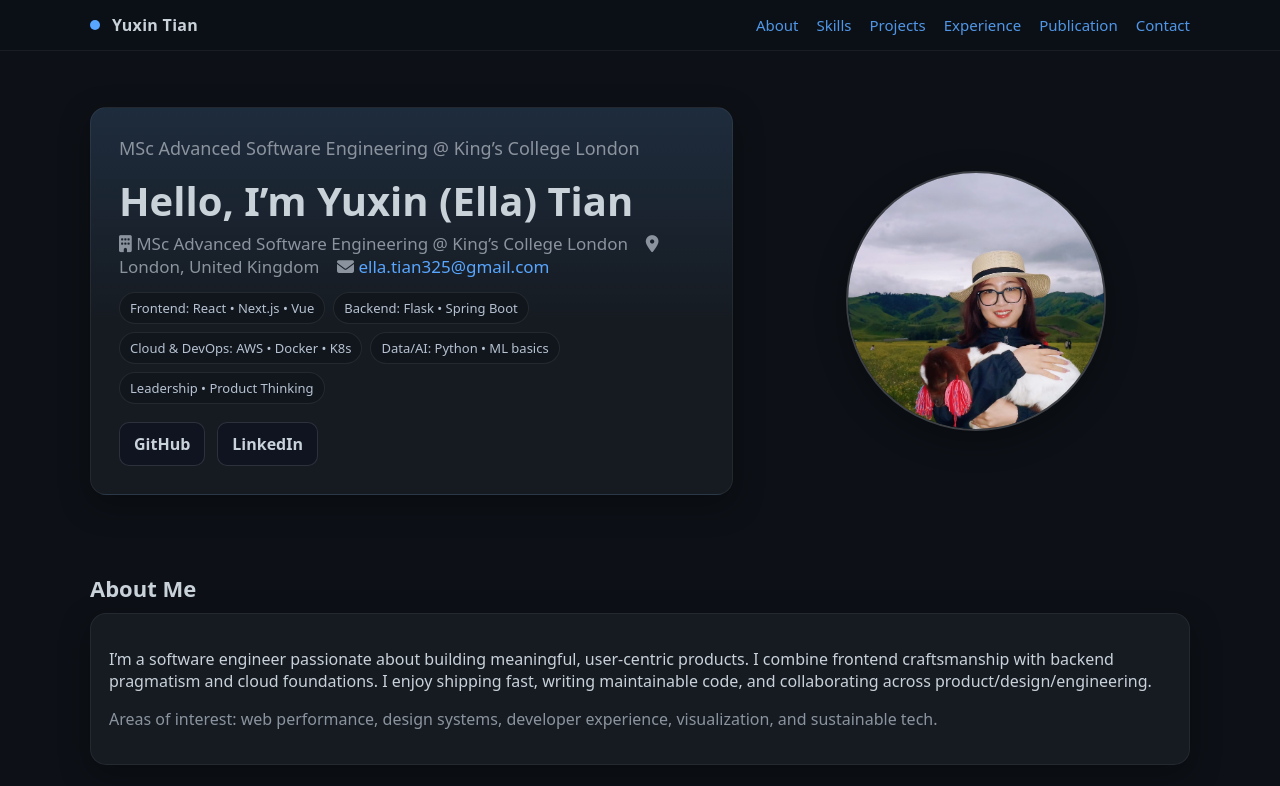
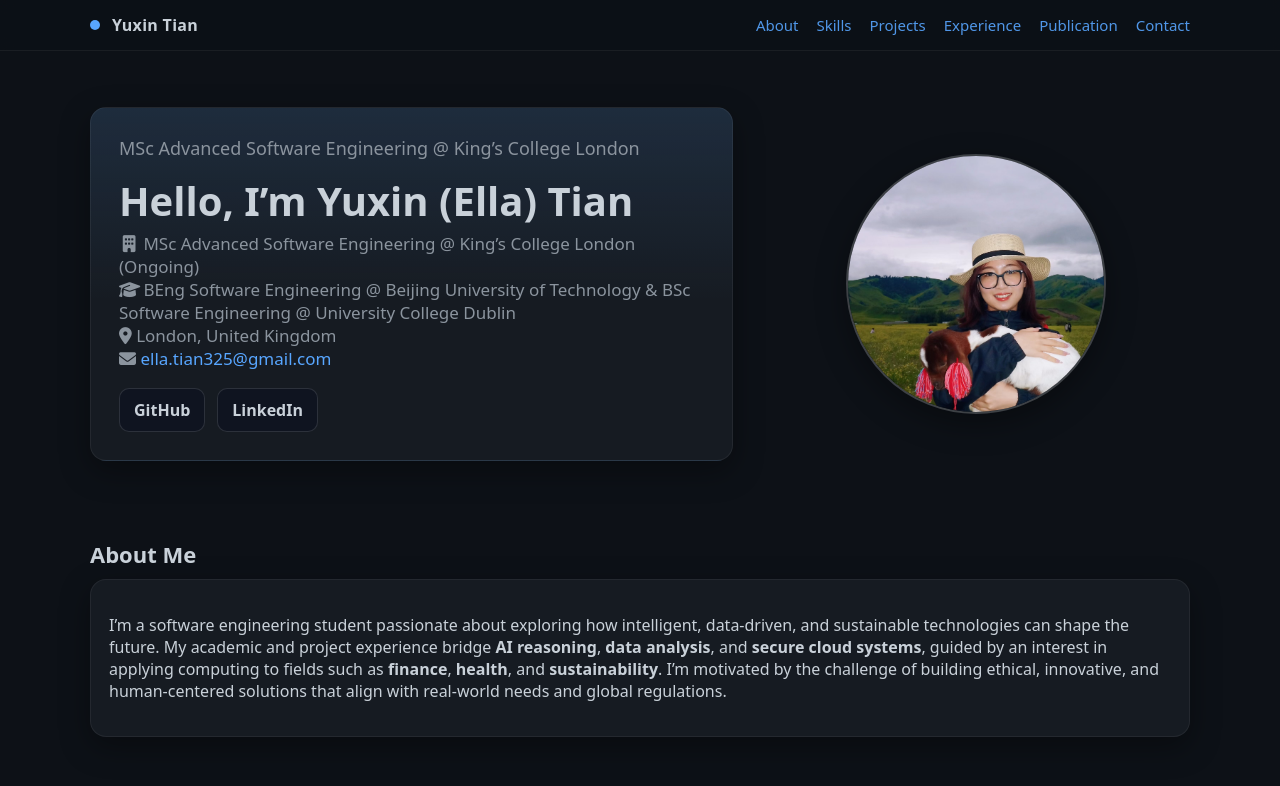
Before and after one commit to Lzyyy12/Lzyyy12.github.io, a plain HTML site: page index.html in a window 1280 px wide. Shown: the top 786 px of the page. Drawn offline with Linux system fonts and the light colour scheme.

Commit message:
Revise personal details and about section
Updated personal information and skills description.

```diff
--- a/index.html
+++ b/index.html
@@ -121,19 +121,20 @@
         <h1>Hello, I’m Yuxin (Ella) Tian</h1>
 
 <div class="info-line" style="font-size:17px; color:#8b949e; margin-top:6px;">
-  <i class="fa-solid fa-building"></i> MSc Advanced Software Engineering @ King’s College London &nbsp;&nbsp;
-  <i class="fa-solid fa-location-dot"></i> London, United Kingdom &nbsp;&nbsp;
+  <div>
+    <i class="fa-solid fa-building" style="width:20px; text-align:center;"></i>
+    MSc Advanced Software Engineering @ King’s College London (Ongoing)<br/>
+  </div>
+  <div>
+    <i class="fa-solid fa-graduation-cap" style="width:20px; text-align:center;"></i>
+    BEng Software Engineering @ Beijing University of Technology &amp; BSc Software Engineering @ University College Dublin<br/>
+  </div>
+  <i class="fa-solid fa-location-dot"></i> London, United Kingdom<br/>
   <i class="fa-solid fa-envelope"></i>
-  <a href="mailto:ella.tian325@gmail.com" style="color:#58a6ff; text-decoration:none;">ella.tian325@gmail.com</a>
+  <a href="mailto:ella.tian325@gmail.com" style="color:#58a6ff; text-decoration:none;">ella.tian325@gmail.com</a><br/>
 </div>
 
-        <div class="tags">
-          <span class="tag">Frontend: React • Next.js • Vue</span>
-          <span class="tag">Backend: Flask • Spring Boot</span>
-          <span class="tag">Cloud & DevOps: AWS • Docker • K8s</span>
-          <span class="tag">Data/AI: Python • ML basics</span>
-          <span class="tag">Leadership • Product Thinking</span>
-        </div>
+
         <div class="cta">
           <a class="btn" href="https://github.com/Lzyyy12" target="_blank">GitHub</a>
           <a class="btn" href="https://www.linkedin.com/in/yuxin-tian-b64a0a336/" target="_blank">LinkedIn</a>
@@ -163,8 +164,12 @@
     <section id="about">
       <h2 class="section-title">About Me</h2>
       <div class="card">
-        <p>I’m a software engineer passionate about building meaningful, user-centric products. I combine frontend craftsmanship with backend pragmatism and cloud foundations. I enjoy shipping fast, writing maintainable code, and collaborating across product/design/engineering.</p>
-        <p class="muted">Areas of interest: web performance, design systems, developer experience, visualization, and sustainable tech.</p>
+        <p>
+  I’m a software engineering student passionate about exploring how intelligent, data-driven, and sustainable technologies can shape the future.
+  My academic and project experience bridge <b>AI reasoning</b>, <b>data analysis</b>, and <b>secure cloud systems</b>, guided by an interest in applying computing to fields such as <b>finance</b>, <b>health</b>, and <b>sustainability</b>.
+  I’m motivated by the challenge of building ethical, innovative, and human-centered solutions that align with real-world needs and global regulations.
+</p>
+
       </div>
     </section>
 
```
